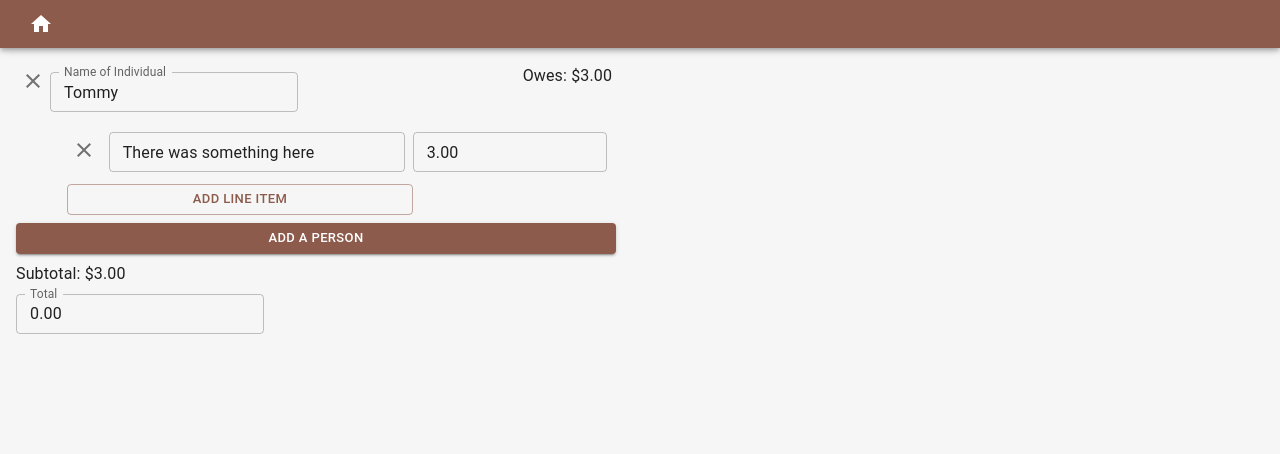
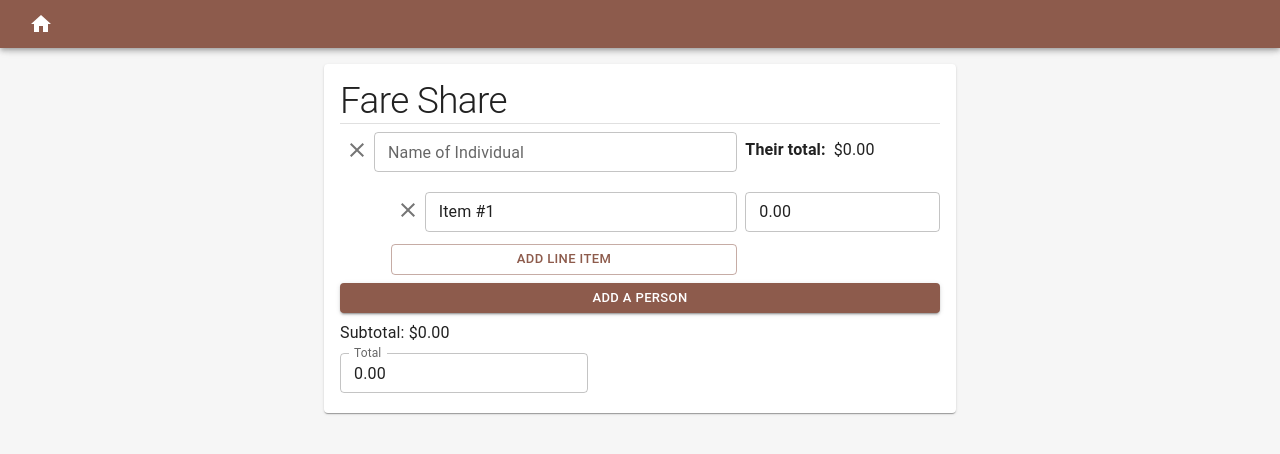
Before and after one commit to tomiyee/theng-web-apps, a React (Vite) app: page /theng-web-apps/fare-share in a window 1280 px wide. Shown: the top 454 px of the page. Built offline with nearby package versions, Linux system fonts and the light colour scheme.

Commit message:
refactor

```diff
--- a/src/views/FareShare/FareShare.tsx
+++ b/src/views/FareShare/FareShare.tsx
@@ -1,8 +1,10 @@
-import { Box, Button, Grid2, IconButton, Stack, TextField, Typography } from '@mui/material';
+import { Box, Button, Card, CardContent, CardHeader, Divider, Grid2, IconButton, Stack, TextField, Typography } from '@mui/material';
 import React, { useState } from 'react';
 import _ from 'lodash';
 import FloatField from '../../components/FloatField';
 import { Clear } from '@mui/icons-material';
+import LineItemSection from './LineItem';
+import PersonSection from './PersonSection';
 
 type FareShareProps = {};
 
@@ -18,11 +20,7 @@ const updateIndividual = (
 
 const FareShare: React.FC<FareShareProps> = () => {
   const [itemizedBill, setItemizedBill] = useState<IndividualContribution[]>([
-    {
-      name: 'Tommy',
-      id: 't',
-      itemizedContributions: [{ itemCost: 3.0, itemName: 'There was something here', id: '1' }],
-    },
+    newIndividualContributor(),
   ]);
 
   const partialUpdate = ({
@@ -48,7 +46,7 @@ const FareShare: React.FC<FareShareProps> = () => {
             if (lineItem.id !== itemId) return lineItem;
             return {
               ...lineItem,
-              itemCost: itemCost ?? lineItem.itemCost,
+              cost: itemCost ?? lineItem.cost,
               itemName: itemName ?? lineItem.itemName,
             };
           }),
@@ -57,111 +55,27 @@ const FareShare: React.FC<FareShareProps> = () => {
   };
   const subtotal = _.sumBy(
     itemizedBill.flatMap((indiv) => indiv.itemizedContributions),
-    (lineItem) => lineItem.itemCost,
+    (lineItem) => lineItem.cost,
   );
   const [total, setTotal] = useState(0);
+
+  const onChange = (id: string, newValue: IndividualContribution) => {
+    setItemizedBill(itemizedBill.map(individual => individual.id === id ? newValue : individual))
+  }
   return (
-    <Box component={'main'} width="100%">
-      <Stack maxWidth={600}>
-        <Grid2 container spacing={1}>
+    <Box component={'main'} width="100%" alignItems='center' justifyContent='center' display='flex'>
+      <Card>
+        <CardContent>
+          <Typography variant='h1'>Fare Share</Typography>
+          <Divider />
+          <Grid2 maxWidth={600} container spacing={1} width='100%'>
             {itemizedBill.map((individual) => (
-            <React.Fragment key={individual.id}>
-              <Grid2 size={10}>
-                <IconButton
-                  onClick={() =>
-                    setItemizedBill(itemizedBill.filter((each) => each.id !== individual.id))
-                  }
-                >
-                  <Clear />
-                </IconButton>
-                <TextField
-                  label="Name of Individual"
-                  value={individual.name}
-                  size="small"
-                  onChange={(e) => {
-                    setItemizedBill(
-                      itemizedBill.map((each) =>
-                        each.id !== individual.id ? each : { ...each, name: e.target.value },
-                      ),
-                    );
-                  }}
+              <PersonSection
+                key={individual.id}
+                value={individual}
+                onChange={(newValue) => onChange(individual.id, newValue)}
+                onDelete={() => setItemizedBill(old => old.filter(e => e.id !== individual.id))}
               />
-              </Grid2>
-              <Grid2 size={2}>
-                Owes: $
-                {(
-                  _.sumBy(individual.itemizedContributions, (item) => item.itemCost) *
-                  (total === 0 || subtotal === 0 ? 1 : total / subtotal)
-                ).toFixed(2)}
-              </Grid2>
-              {individual.itemizedContributions.map((item) => (
-                <React.Fragment key={`${individual.id}-${item.id}`}>
-                  <Grid2 size={1} />
-                  <IconButton
-                    onClick={() =>
-                      partialUpdate({
-                        individualId: individual.id,
-                        itemId: item.id,
-                        deleteItem: true,
-                      })
-                    }
-                  >
-                    <Clear />
-                  </IconButton>
-                  <Grid2 size={6}>
-                    <TextField
-                      size="small"
-                      fullWidth
-                      value={item.itemName}
-                      onChange={(e) =>
-                        partialUpdate({
-                          individualId: individual.id,
-                          itemId: item.id,
-                          itemName: e.target.value,
-                        })
-                      }
-                    />
-                  </Grid2>
-                  <Grid2 size={4}>
-                    <FloatField
-                      textFieldProps={{
-                        fullWidth: true,
-                        size: 'small',
-                      }}
-                      value={item.itemCost}
-                      onChange={(cost) =>
-                        partialUpdate({
-                          individualId: individual.id,
-                          itemId: item.id,
-                          itemCost: cost,
-                        })
-                      }
-                    />
-                  </Grid2>
-                </React.Fragment>
-              ))}
-              <Grid2 size={1} />
-              <Grid2 size={7}>
-                <Button
-                  variant="outlined"
-                  fullWidth
-                  onClick={() =>
-                    setItemizedBill(
-                      updateIndividual(itemizedBill, individual.id, (indiv) => ({
-                        ...indiv,
-                        itemizedContributions: [
-                          ...indiv.itemizedContributions,
-                          newItemizedContribution(indiv.itemizedContributions.length + 1),
-                        ],
-                      })),
-                    )
-                  }
-                >
-                  Add Line Item
-                </Button>
-              </Grid2>
-              <Grid2 size={4} />
-            </React.Fragment>
             ))}
             <Button
               fullWidth
@@ -182,38 +96,44 @@ const FareShare: React.FC<FareShareProps> = () => {
               />
             </Grid2>
           </Grid2>
-      </Stack>
+        </CardContent>
+      </Card>
     </Box>
   );
 };
 export default FareShare;
 
+
+
+
+
+
+
 const newIndividualContributor = (): IndividualContribution => {
   return {
     id: crypto.randomUUID(),
     name: '',
-    itemizedContributions: [newItemizedContribution(1)],
+    itemizedContributions: [newLineItem(1)],
   };
 };
 
-const newItemizedContribution = (n?: number): ItemizedContribution => {
+export const newLineItem = (n?: number): LineItem => {
   return {
     id: crypto.randomUUID(),
     itemName: `Item #${n}`,
-    itemCost: 0,
+    cost: 0,
   };
 };
-
-type IndividualContribution = {
+export type IndividualContribution = {
   name: string;
   /** An aribtrary unique ID for this indivudual */
   id: string;
-  itemizedContributions: ItemizedContribution[];
+  itemizedContributions: LineItem[];
 };
 
-type ItemizedContribution = {
+export type LineItem = {
   /** An arbitrary unique ID for this individual */
   id: string;
   itemName: string;
-  itemCost: number;
+  cost: number;
 };
--- /dev/null
+++ b/src/views/FareShare/LineItem.tsx
@@ -0,0 +1,42 @@
+import { Grid2, IconButton, TextField } from "@mui/material";
+import { LineItem } from "./FareShare";
+import FloatField from "../../components/FloatField";
+import { Clear } from "@mui/icons-material";
+
+type LineItemProps = {
+  /** The number of grid columns to indent by */
+  indent: number;
+  lineItem: LineItem;
+  onChange: (value: LineItem) => void;
+  onDelete: () => void;
+};
+
+const LineItemSection: React.FC<LineItemProps> = (props) => {
+  const { indent, lineItem, onChange, onDelete } = props;
+
+  return (
+    <>
+      <Grid2 size={indent} />
+      <Grid2 size={7} display='flex'>
+        <IconButton onClick={onDelete} >
+          <Clear />
+        </IconButton>
+        <TextField
+          fullWidth
+          value={lineItem.itemName}
+          onChange={(e) => onChange({ ...lineItem, itemName: e.target.value })}
+        />
+      </Grid2>
+      <Grid2 size={4}>
+        <FloatField
+          textFieldProps={{ fullWidth: true }}
+          value={lineItem.cost}
+          onChange={(cost) => onChange({ ...lineItem, cost })
+          }
+        />
+      </Grid2>
+
+    </>
+  );
+}
+export default LineItemSection;
--- /dev/null
+++ b/src/views/FareShare/PersonSection.tsx
@@ -0,0 +1,79 @@
+import React from "react"
+import { IndividualContribution, LineItem, newLineItem } from "./FareShare";
+import { Button, Divider, Grid2, IconButton, TextField, Typography } from "@mui/material";
+import LineItemSection from "./LineItem";
+import _ from "lodash";
+import { Clear } from "@mui/icons-material";
+
+
+
+type PersonSectionProps = {
+  value: IndividualContribution;
+  onChange: (value: IndividualContribution) => void;
+  onDelete: () => void;
+}
+
+const PersonSection: React.FC<PersonSectionProps> = (props) => {
+  const { value, onChange, onDelete } = props;
+
+  const updateLineItem = (id: string, newValue: LineItem) => {
+    onChange({
+      ...value,
+      itemizedContributions: value.itemizedContributions.map(lineItem => lineItem.id === id ? newValue : lineItem)
+    })
+  }
+
+  const deleteLineItem = (id: string) => {
+    onChange({
+      ...value,
+      itemizedContributions: value.itemizedContributions.filter(lineItem => lineItem.id !== id)
+    })
+  }
+
+  const personalSubtotal = _.sumBy(value.itemizedContributions, (item) => item.cost)
+
+  return (
+    <>
+      <Grid2 size={8} display='flex'>
+        <IconButton onClick={onDelete} >
+          <Clear />
+        </IconButton>
+        <TextField
+          fullWidth
+          label="Name of Individual"
+          value={value.name}
+          onChange={(e) => onChange({ ...value, name: e.target.value })}
+        />
+      </Grid2 >
+      <Grid2 size={4} display='flex' alignItems='center' gap={1}>
+        <Typography fontWeight='bold'>Their total:</Typography>
+        <Typography>${personalSubtotal.toFixed(2)}</Typography>
+      </Grid2>
+      {value.itemizedContributions.map(lineItem => (
+        <LineItemSection
+          key={`${value.id}-${lineItem.id}`}
+          indent={1}
+          lineItem={lineItem}
+          onChange={(newValue) => updateLineItem(lineItem.id, newValue)}
+          onDelete={() => deleteLineItem(lineItem.id)}
+        />
+      ))}
+      <Grid2 size={1} />
+      <Grid2 size={7}>
+        <Button
+          variant="outlined"
+          fullWidth
+          onClick={() =>
+            onChange({
+              ...value,
+              itemizedContributions: [...value.itemizedContributions, newLineItem()]
+            })
+          }
+        >
+          Add Line Item
+        </Button>
+      </Grid2>
+    </>
+  )
+}
+export default PersonSection;
--- a/src/views/Landing/Landing.tsx
+++ b/src/views/Landing/Landing.tsx
@@ -10,10 +10,8 @@ const Landing: React.FC = () => {
     <Box component={'main'} width="100%">
       <Box display="flex" flexWrap={'wrap'} gap={2}>
         <DynamicGrid elementWidth={360} >
-          {/*
-          <AppComponent title="Fare Share" Icon={PriceCheckIcon} path="fare-share" />
-          <AppComponent title="Num Pad Trainer" Icon={Dialpad} path="num-pad-trainer" />
-          */}
+          {/* <AppComponent title="Num Pad Trainer" Icon={Dialpad} path="num-pad-trainer" /> */}
+          <AppComponent title="Fare Share" Icon={PriceCheckIcon} path="fare-share" description="Split the bill based on how much each person bought! Those who bought more, owe more." />
           <AppComponent title="Rice Purity Test" Icon={Checklist} path="rice-purity-test" description="The rice purity test except it remembers your selection, all stored locally in your browser." />
           <Box />
           <Box />
```
Lines whose indentation alone changed are shown as unchanged.
